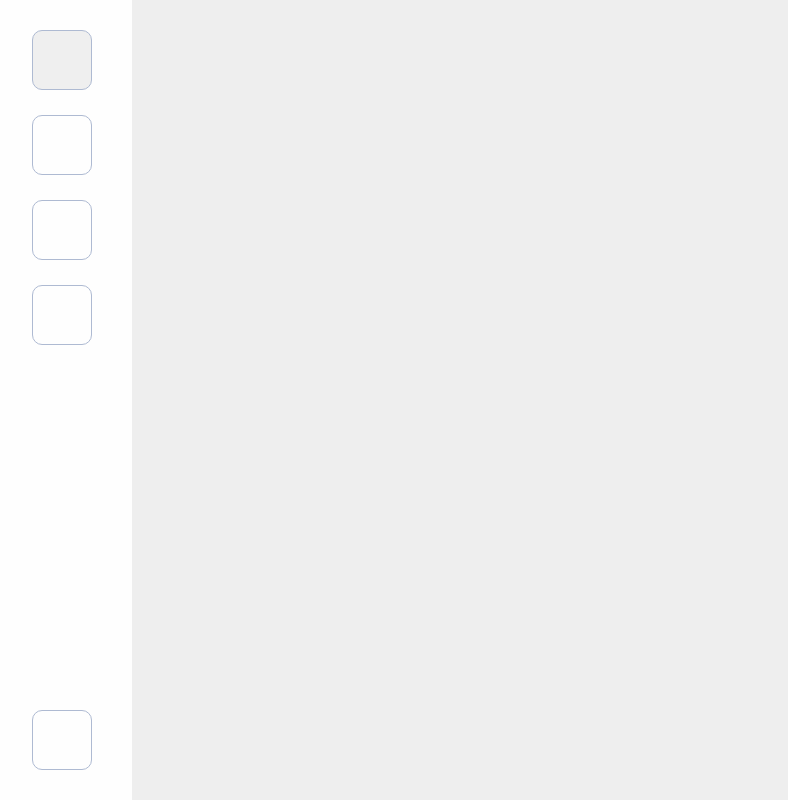
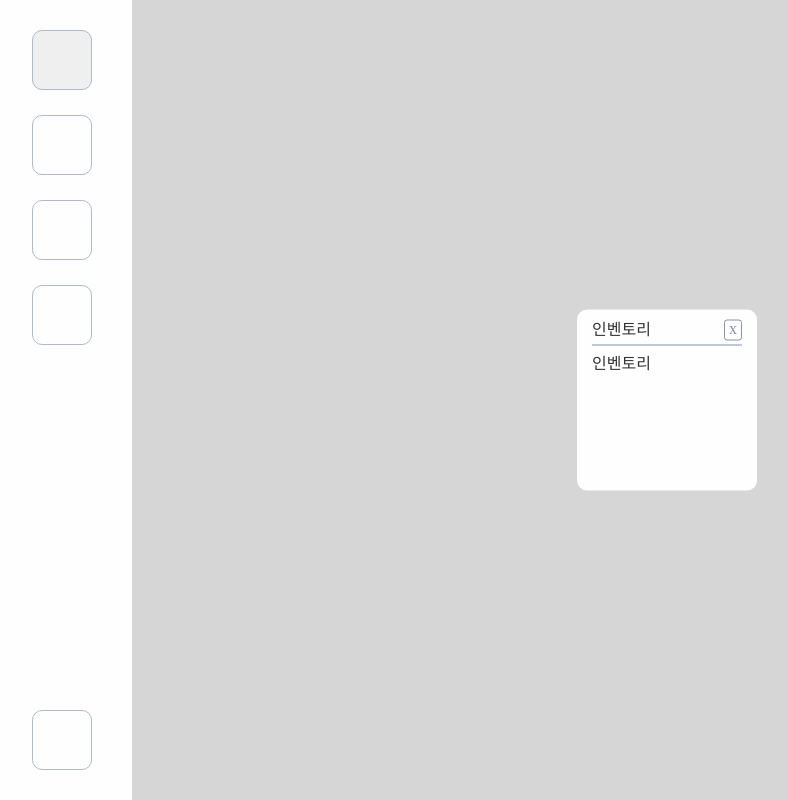
Before and after one commit to User850413/study_2, a React (Vite) app: page /field in a window 1280 px wide. Both pictures are taken after a click on the button 70 px from the left and 60 px from the top of the page. Shown: the whole page, without its empty margins (8-796 px from the left). Built offline with nearby package versions, Linux system fonts and the light colour scheme; some icons are missing.

Commit message:
25/09/25 :sparkles: : 메인 화면 모달 창 연결

```diff
--- a/src/Pages/Field/index.jsx
+++ b/src/Pages/Field/index.jsx
@@ -1,5 +1,5 @@
 import { Link } from "react-router-dom";
-import { Fragment, useContext, useState } from "react";
+import { Fragment, lazy, Suspense, useContext, useEffect, useState } from "react";
 
 import BackpackIcon from '@mui/icons-material/Backpack';
 import IconButton from "../../components/common/IconButton";
@@ -8,40 +8,92 @@ import HomeIcon from '@mui/icons-material/Home';
 import AccessibilityIcon from '@mui/icons-material/Accessibility';
 import BedtimeIcon from '@mui/icons-material/Bedtime';
 import { ThemeContext } from "../../context/ThemeProvider";
-import Modal from "../../components/common/Modal";
+import Default from "../../components/UI/Modal/Default";
 
+const modules = import.meta.glob("../../components/UI/Modal/*.jsx");
 
 const Field = () => {
     const { toggleTheme } = useContext(ThemeContext);
 
-    const [ inventory, setInventory ] = useState(true);
+    // 선택된 버튼
+    const [ selectedBtn, setSelectedBtn ] = useState(null);
 
-    // 테스트 모달 창 열기
-    const testModal = new Modal({isOpen:inventory});
+    // 모달 component
+    const [ ModalComponent, setModalComponent ] = useState(null);
+
+    // 메뉴 버튼 하나만 선택
+    const onClickMnuBtn = (e) => {
+        setSelectedBtn(e.currentTarget.name);
+    }
+
+    // active 된 메뉴의 Modal창 생성
+    useEffect(()=>{
+        if(!selectedBtn || !selectedBtn.startsWith("modal")) return;
+
+        const modalName = selectedBtn.split("-")[1];
+        const modalPath = `../../components/UI/Modal/${modalName}.jsx`
+
+        console.log(modules[modalPath]);
+        const importFn = modules[modalPath];
+        if(importFn){
+            setModalComponent(lazy(importFn));
+        }else{
+            setModalComponent(null);
+            console.error(`modal component not found : ${modalPath}`)
+        }
+
+    }, [ selectedBtn ])
+
+    useEffect(()=>{
+        console.log(ModalComponent);
+    }, [ModalComponent])
 
     return (
         <Fragment>
             <div className="headerWrapper">
                 <ul>
                     <li>
-                        <IconButton icon={<BackpackIcon />} isActivable areaLabel="inventory" onClick={()=>setInventory(prev=>!prev)} />
+                        <IconButton icon={<BackpackIcon />}
+                            isActivable
+                            areaLabel="modal-Inventory"
+                            name="modal-Inventory"
+                            onClick={onClickMnuBtn}
+                            activeState={selectedBtn == 'modal-Inventory'} />
                     </li>
                     <li>
-                        <IconButton icon={<AccessibilityIcon />} isActivable areaLabel="user" />
+                        <IconButton
+                            icon={<AccessibilityIcon />}
+                            isActivable areaLabel="modal-User"
+                            name="modal-User"
+                            onClick={onClickMnuBtn}
+                            activeState={selectedBtn == "modal-User"}  />
                     </li>
                     <li>
-                        <IconButton icon={<SettingsIcon />} isActivable areaLabel="setting" />
+                        <IconButton
+                            icon={<SettingsIcon />}
+                            isActivable areaLabel="modal-Setting"
+                            name="modal-Setting"
+                            onClick={onClickMnuBtn}
+                            activeState={selectedBtn == "modal-Setting"}  />
                     </li>
                     <li>
-                        <IconButton icon={<BedtimeIcon />} isActivable areaLabel="theme" onClick={toggleTheme} />
+                        <IconButton
+                            icon={<BedtimeIcon />}
+                            isActivable areaLabel="theme"
+                            onClick={toggleTheme} />
                     </li>
                 </ul>
                 <div>
                     <Link to="/">
-                        <IconButton icon={<HomeIcon />} areaLabel="toHome" />
+                        <IconButton
+                            icon={<HomeIcon />}
+                            areaLabel="toHome" />
                     </Link>
                 </div>
             </div>
+            <Suspense fallback={<Default message={"loading..."} />}>
+                {ModalComponent && <ModalComponent />}
+            </Suspense>
         </Fragment>
     );
 };
--- /dev/null
+++ b/src/components/UI/Modal/Default.jsx
@@ -0,0 +1,37 @@
+import React, { useEffect, useRef, useState } from 'react';
+import Modal from '../../common/Modal';
+
+const DefaultModalContent = (props) => {
+    let {message, element} = props;
+
+    if(!message && !element) return <div> Loading... </div>
+
+    if(message != null) {
+        return (
+            <div>
+                {message}
+            </div>
+        )
+    }
+
+    return element;
+}
+
+const Default = (props) => {
+    const modalRef = useRef(null);
+
+    useEffect(() => {
+        modalRef.current = new Modal({ className:"myModal default", title:"메시지" });
+        modalRef.current.open();
+
+        modalRef.current.render(<DefaultModalContent {...props} />);
+
+        return () => {
+            modalRef.current.destroy();
+        }
+    }, []);
+
+    return null;
+};
+
+export default Default;
--- /dev/null
+++ b/src/components/UI/Modal/Inventory.jsx
@@ -0,0 +1,28 @@
+import React, { useEffect, useRef } from 'react';
+import Modal from '../../common/Modal';
+
+const InventoryModalContent = (props) => {
+    return (
+    <div>
+        인벤토리
+    </div>)
+}
+
+const Inventory = (props) => {
+    const modalRef = useRef(null);
+
+    useEffect(() => {
+        modalRef.current = new Modal({ className:"myModal user", title:"인벤토리" })
+        modalRef.current.open();
+
+        modalRef.current.render(<InventoryModalContent {...props} />);
+
+        return () => {
+            modalRef.current.destroy();
+        }
+    })
+
+    return null;
+};
+
+export default Inventory;
--- /dev/null
+++ b/src/components/UI/Modal/Setting.jsx
@@ -0,0 +1,28 @@
+import React, { useEffect, useRef } from 'react';
+import Modal from '../../common/Modal';
+
+const SettingModalContent = (props) => {
+    return (
+    <div>
+        설정
+    </div>)
+}
+
+const Setting = (props) => {
+    const modalRef = useRef(null);
+
+    useEffect(() => {
+        modalRef.current = new Modal({ className:"myModal user", title:"설정" })
+        modalRef.current.open();
+
+        modalRef.current.render(<SettingModalContent {...props} />);
+
+        return () => {
+            modalRef.current.destroy();
+        }
+    })
+
+    return null;
+};
+
+export default Setting;
--- /dev/null
+++ b/src/components/UI/Modal/User.jsx
@@ -0,0 +1,28 @@
+import React, { useEffect, useRef } from 'react';
+import Modal from '../../common/Modal';
+
+const UserModalContent = (props) => {
+    return (
+    <div>
+        유저 정보
+    </div>)
+}
+
+const User = (props) => {
+    const modalRef = useRef(null);
+
+    useEffect(() => {
+        modalRef.current = new Modal({ className:"myModal user", title:"유저 정보" })
+        modalRef.current.open();
+
+        modalRef.current.render(<UserModalContent {...props} />);
+
+        return () => {
+            modalRef.current.destroy();
+        }
+    })
+
+    return null;
+};
+
+export default User;
--- a/src/components/common/IconButton.jsx
+++ b/src/components/common/IconButton.jsx
@@ -1,8 +1,10 @@
 import { useCallback, useEffect, useState } from "react";
 import clsx from "clsx";
 
-const IconButton = ({areaLabel, icon, size, isActivable=false, onClick}) => {
-    const [ isActive, setIsActive ] = useState(false);
+const IconButton = (props) => {
+    let { areaLabel, icon, size, isActivable=false, onClick, activeState=false, name, ...btnProps } = props;
+
+    const [ isActive, setIsActive ] = useState(activeState);
 
     if (!areaLabel) console.warn("areaLabel should be added")
     if (!size) size = "md"
@@ -13,15 +15,19 @@ const IconButton = ({areaLabel, icon, size, isActivable=false, onClick}) => {
     // 추가된 onClick
     const addedOnClick = onClick;
 
-    const handleClick = useCallback(() => {
+    const handleClick = useCallback((e) => {
         if(typeof addedOnClick === 'function'){
-            addedOnClick();
+            addedOnClick(e);
         }else if(!isActivable){
             console.log("btn clicked but no onClick provided");
         }
 
         if(isActivable) setIsActive(prev => !prev);
     }, [addedOnClick, isActivable])
+
+    useEffect(()=>{
+        setIsActive(activeState);
+    }, [activeState])
 
     return (
         <button
@@ -30,8 +36,10 @@ const IconButton = ({areaLabel, icon, size, isActivable=false, onClick}) => {
             className={clsx(
                 "iconBtn",
                 size,
-                isActivable && isActive && "active",
+                isActivable && isActive ? "active": "",
             )}
+            name={name}
+            {...btnProps}
             >
             {icon}
         </button>
--- a/src/components/common/Modal.jsx
+++ b/src/components/common/Modal.jsx
@@ -1,14 +1,15 @@
 import { createRoot } from "react-dom/client";
-
 
 class Modal {
     constructor( {
-        className = '',
-        closeOnDim = true,
-        closeOnEsc = true,
-        onOpen = null,
-        onClose = null
+        title               = '모달 제목',
+        className           = '',
+        closeOnDim          = true,
+        closeOnEsc          = true,
+        onOpen              = null,
+        onClose             = null
     } = {} ){
+        this.title          = title;
         this.className      = className;
         this.closeOnDim     = closeOnDim;
         this.closeOnEsc     = closeOnEsc;
@@ -32,12 +33,17 @@ class Modal {
 
         root.innerHTML = `
             <div class="modal_dim"></div>
-            <div class="modal_area"></div>
+            <div class="modal_area">
+                <div class="modal_header"><p>${this.title}</p><span class="modalCloseBtn">x</span></div>
+                <div class="modal_content"></div>
+            </div>
         `
 
+        const closeBtn = root.querySelector(".modalCloseBtn");
         const dim = root.querySelector(".modal_dim");
-        const area = root.querySelector(".modal_area");
+        const content = root.querySelector(".modal_content");
 
+        closeBtn.addEventListener("click", () => this.close());
         if (this.closeOnDim) dim.addEventListener("click", () => this.close());
 
         this._keydown = (e) => {
@@ -45,7 +51,7 @@ class Modal {
         }
 
         this.root = root;
-        this.area = area;
+        this.area = content;
     }
 
     _ensureBuilt() {
--- a/src/components/common/_Modal.scss
+++ b/src/components/common/_Modal.scss
@@ -1,3 +1,56 @@
-.ModalWrapper{
-    z-index:100;
+@use "../../styles/Theme" as theme;
+
+.modal_dim{
+    z-index:50;
+    position:absolute;
+    inset:0;
+    background-color: rgba(0,0,0,0.1);
+    cursor:pointer;
 }
+
+.modal_area{
+    z-index:50;
+    background-color: theme.$theme;
+    position:absolute;
+    top:50%;
+    left:50%;
+    transform: translate(calc(35px - 50%), -50%);
+    min-height:100px;
+    min-width:150px;
+    border-radius:10px;
+    display:flex;
+    flex-direction: column;
+    padding:5px 15px 15px;
+}
+
+.modal_header{
+    border-bottom:1px solid theme.$darker;
+    width:100%;
+    min-height:30px;
+    display:flex;
+    align-items: center;
+
+    & p {
+      width:100%;
+      line-height:30px;
+      color:theme.$text;
+    }
+
+    & span {
+        color:theme.$darker;
+        border:1px solid theme.$darker;
+        display:flex;
+        align-items: center;
+        justify-content: center;
+        padding:0 4px 3px;
+        border-radius: 3px;
+        cursor:pointer;
+    }
+}
+
+.modal_content{
+    color:theme.$text;
+    width:100%;
+    min-height:120px;
+    padding:10px 0 0;
+}
```
